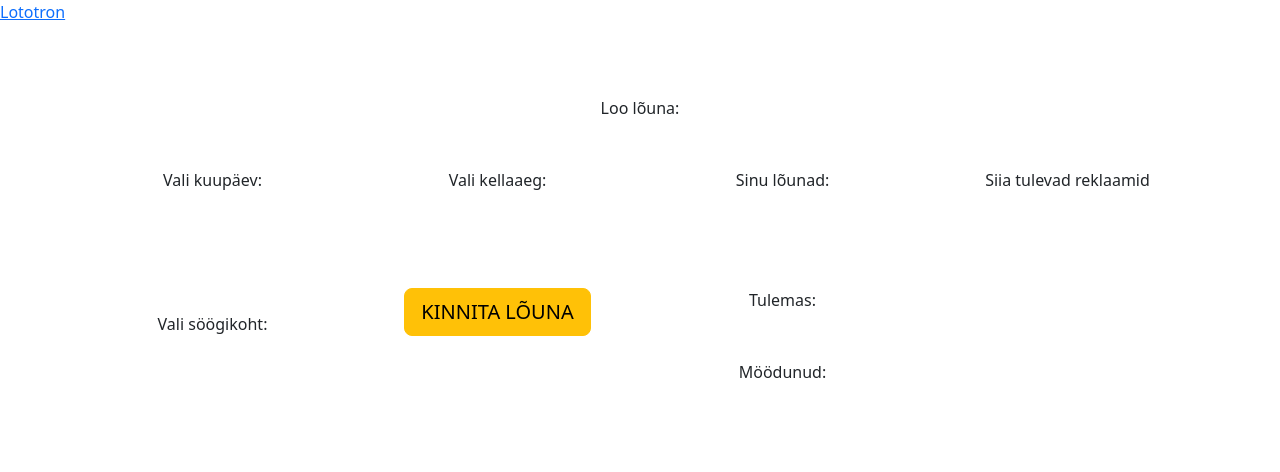
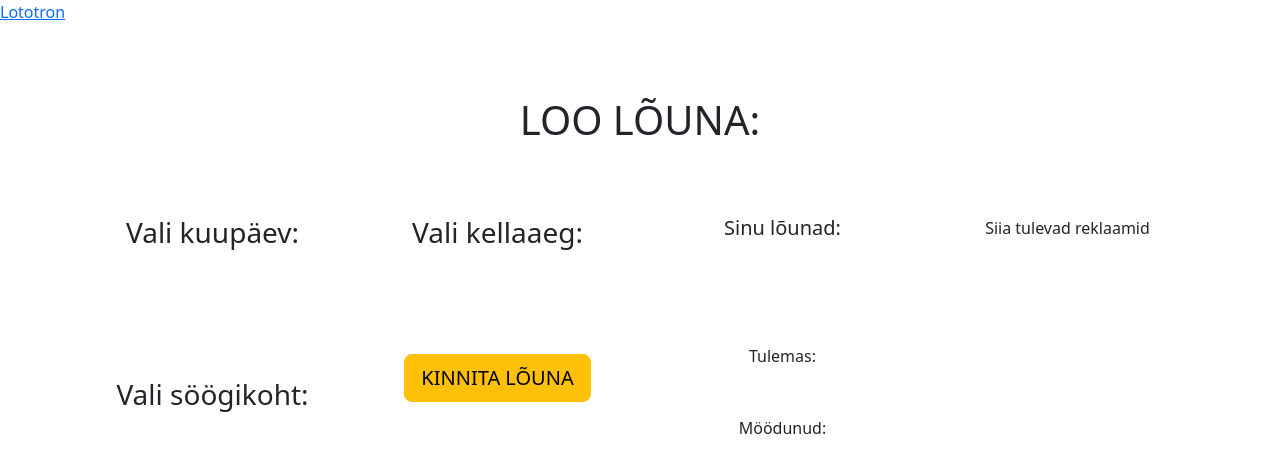
Before and after one commit to StellaTimmer/lototronfront, a Vue app: page /createlunch in a window 1280 px wide. Shown: the top 472 px of the page. Built offline with nearby package versions, Linux system fonts and the light colour scheme.

Commit message:
05.03 Create Lunch View WIP fondid

```diff
--- a/src/views/CreateLunchView.vue
+++ b/src/views/CreateLunchView.vue
@@ -1,3 +1,4 @@
+
 <template>
 
   <div>
@@ -9,22 +10,20 @@
 
       <div class="row">
 
-        <div> Loo lõuna: </div>
+        <div> <h1>LOO LÕUNA:</h1> </div>
+        <br>
+        <br>
         <br>
         <br>
         <br>
         <div class="col">
-          <div>
-            Vali kuupäev:
-          </div>
+          <div> <h3>Vali kuupäev:</h3> </div>
           <br>
           <br>
           <br>
           <br>
           <br>
-          <div>
-            Vali söögikoht:
-          </div>
+          <div> <h3> Vali söögikoht: </h3> </div>
 
 
         </div>
@@ -32,9 +31,7 @@
 
         <div class="col">
 
-          <div>
-            Vali kellaaeg:
-          </div>
+          <div> <h3> Vali kellaaeg: </h3> </div>
           <br>
           <br>
           <br>
@@ -49,9 +46,7 @@
 
         <div class="col">
 
-          <div>
-            Sinu lõunad:
-          </div>
+          <div> <h5> Sinu lõunad: </h5> </div>
           <br>
           <br>
           <br>
```
